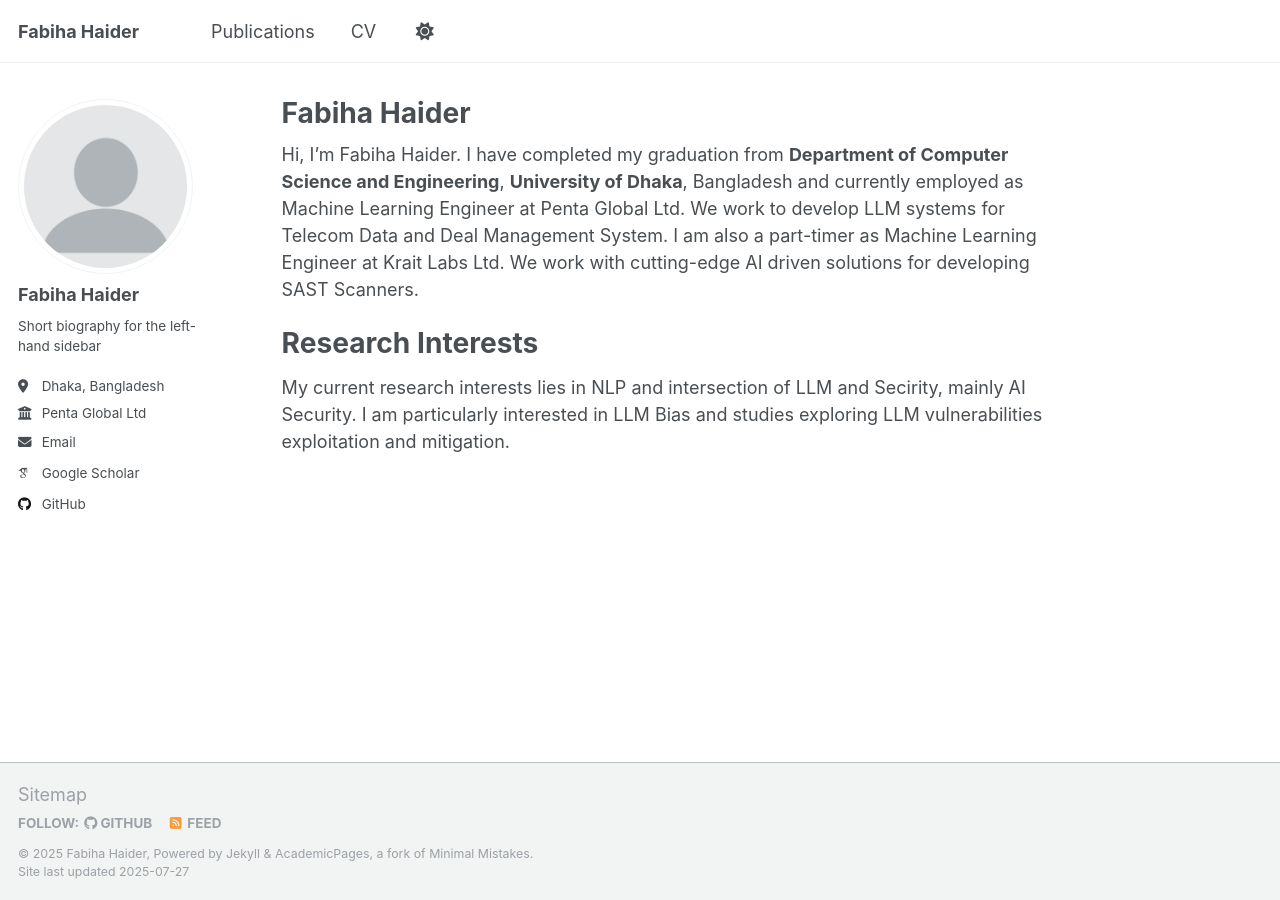
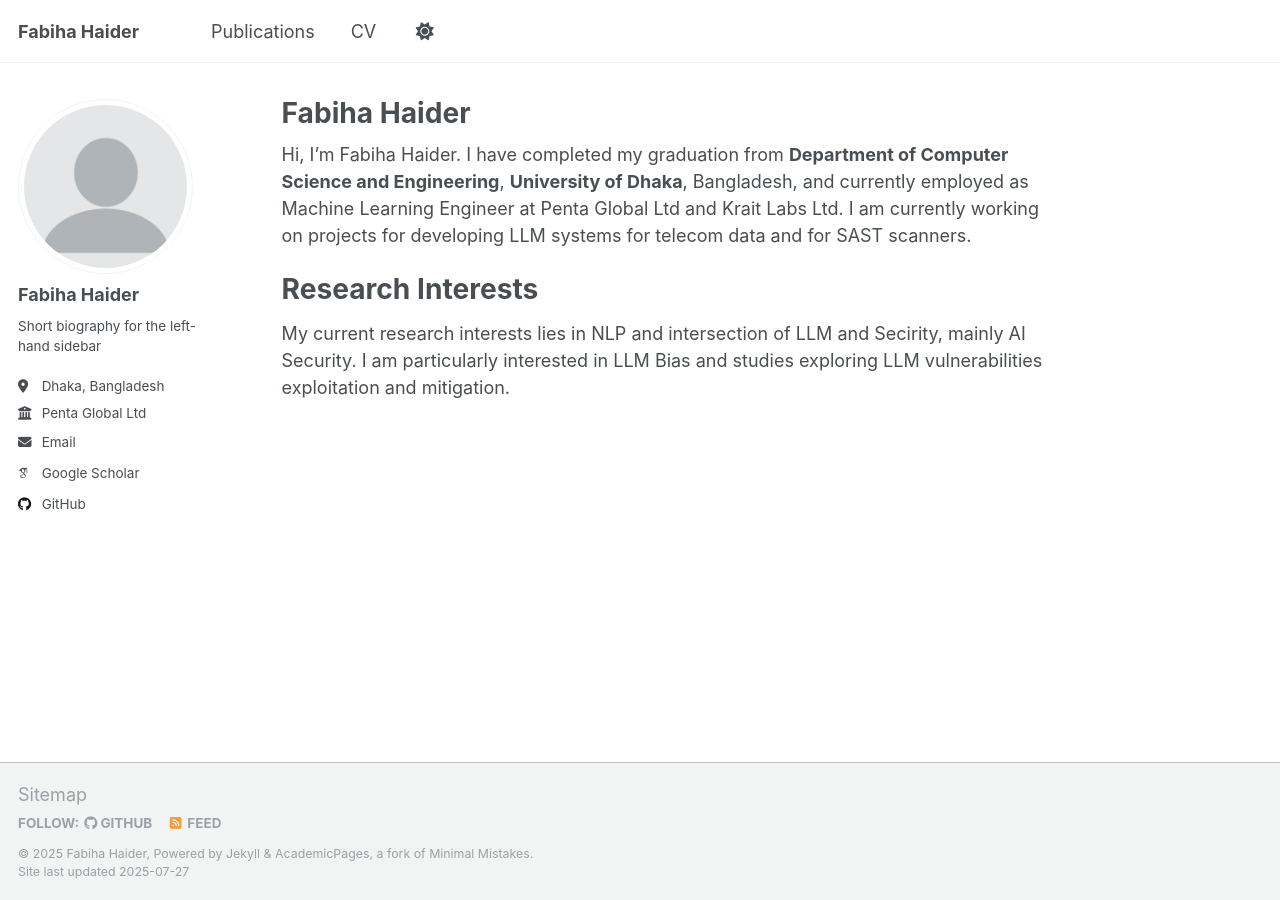
Before and after one commit to FabihaHaider/FabihaHaider.github.io, a Jekyll site: the page built from _pages/about.md, in a window 1280 px wide. Built offline with Jekyll 4.4.1, drawn with Linux system fonts in a browser that asks for light colours; some web fonts are replaced; a script that is not in the unit is left out.

```diff
--- a/_config.yml
+++ b/_config.yml
@@ -36,7 +36,7 @@ author:
   acl anthalogy    : "https://aclanthology.org/people/f/fabiha-haider/"
   googlescholar    : "https://scholar.google.com/citations?user=bxuEW6EAAAAJ&hl=en&oi=ao"
   dblp             : "https://dblp.org/pid/382/9703"
-  linkedin         : "https://bd.linkedin.com/in/fabiha-haider-7b5b72287"
+  linkedin         : "fabiha-haider-7b5b72287"
 
   # Repositories and software development
   bitbucket        : # Username - Update with your username on the site
--- a/_pages/about.md
+++ b/_pages/about.md
@@ -7,7 +7,7 @@ redirect_from:
   - /about.html
 ---
 
-Hi, I'm Fabiha Haider. I have completed my graduation from **Department of Computer Science and Engineering**, **University of Dhaka**, Bangladesh and currently employed as Machine Learning Engineer at Penta Global Ltd. We work to develop LLM systems for Telecom Data and Deal Management System. I am also a part-timer as Machine Learning Engineer at Krait Labs Ltd. We work with cutting-edge AI driven solutions for developing SAST Scanners.
+Hi, I'm Fabiha Haider. I have completed my graduation from **Department of Computer Science and Engineering**, **University of Dhaka**, Bangladesh, and currently employed as Machine Learning Engineer at Penta Global Ltd and Krait Labs Ltd. I am currently working on projects for developing LLM systems for telecom data and for SAST scanners.
 
 Research Interests
 ======
```
